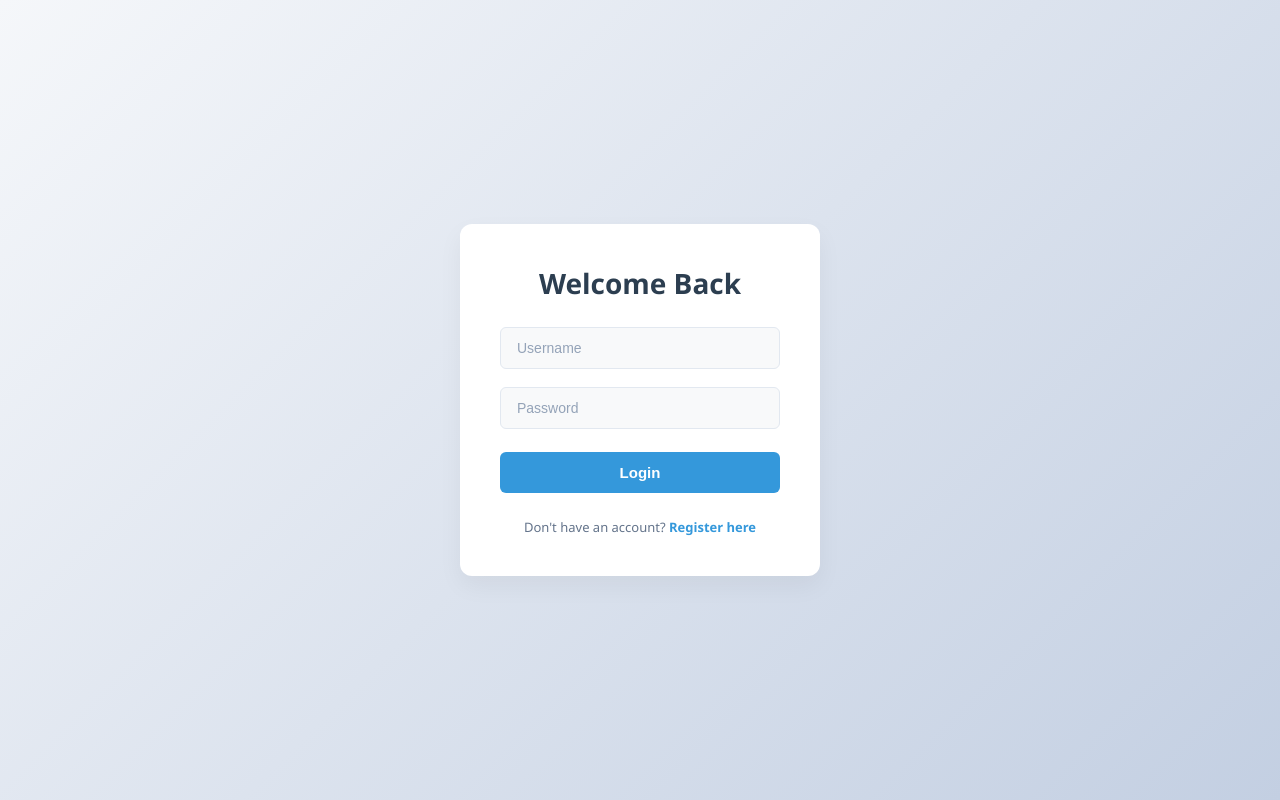
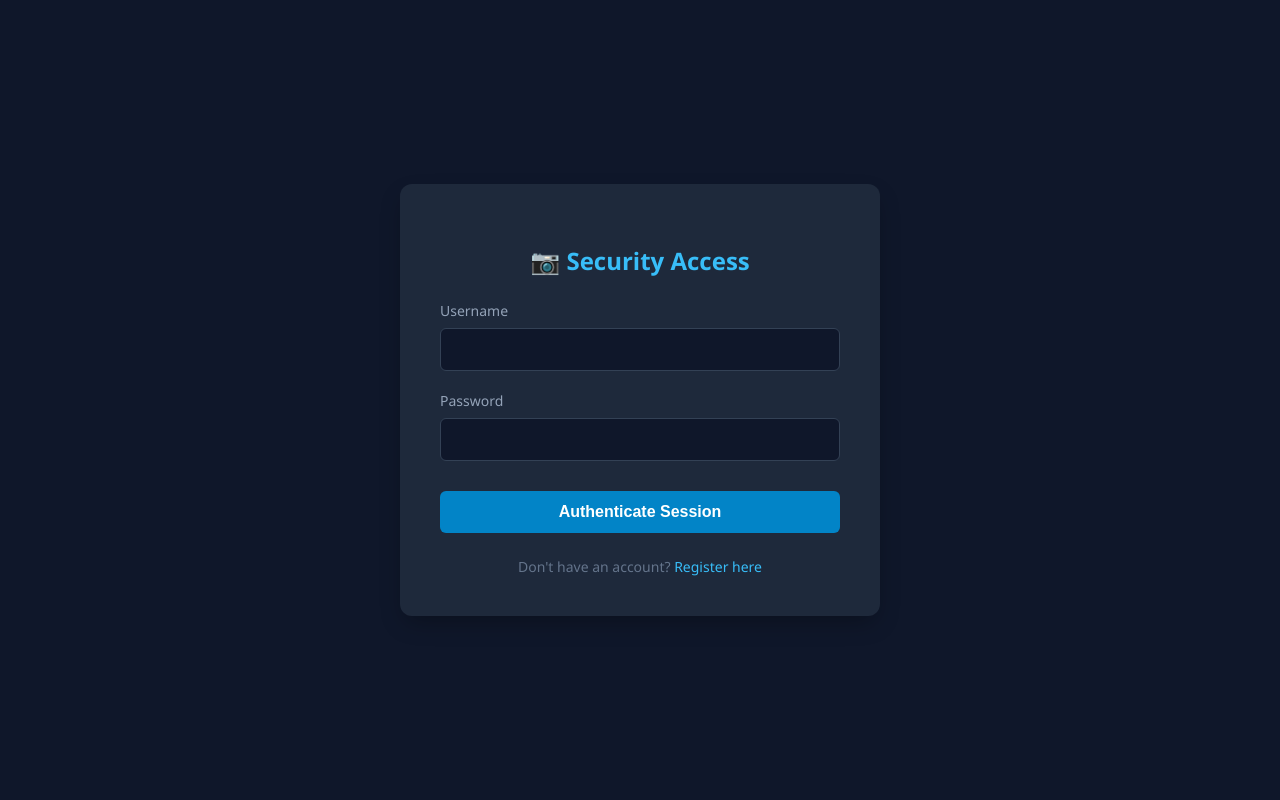
Before and after one commit to aaronjamesdg4241-prog/ip-camera-network, a Flask app: page /login in a window 1280 px wide. Run offline with Flask 3, Linux system fonts and the light colour scheme; some libraries are stand-ins or nearby versions.

Commit message:
Update login.html

```diff
--- a/templates/login.html
+++ b/templates/login.html
@@ -1,164 +1,106 @@
 <!DOCTYPE html>
 <html lang="en">
 <head>
-<meta charset="UTF-8" />
-<meta name="viewport" content="width=device-width, initial-scale=1.0" />
-<title>Login</title>
+    <meta charset="UTF-8">
+    <meta name="viewport" content="width=device-width, initial-scale=1.0">
+    <title>System Authentication</title>
     <style>
-  * {
-    box-sizing: border-box;
-    margin: 0;
-    padding: 0;
-  }
-
         body {
-    font-family: 'Segoe UI', Tahoma, Geneva, Verdana, sans-serif;
-    background: linear-gradient(135deg, #f5f7fa 0%, #c3cfe2 100%);
+            font-family: 'Segoe UI', system-ui, sans-serif;
+            background: #0f172a;
             display: flex;
             justify-content: center;
             align-items: center;
             height: 100vh;
+            margin: 0;
+            color: #fff;
         }
-
-  .login-container {
-    background: #ffffff;
+        .login-card {
+            background: #1e293b;
             padding: 40px;
             border-radius: 12px;
-    box-shadow: 0 10px 25px rgba(0, 0, 0, 0.05);
-    width: 360px;
-    transition: transform 0.2s ease, box-shadow 0.2s ease;
+            box-shadow: 0 10px 25px -5px rgba(0,0,0,0.3);
+            width: 100%;
+            max-width: 400px;
         }
-
-  .login-container:hover {
-    transform: translateY(-2px);
-    box-shadow: 0 12px 30px rgba(0, 0, 0, 0.08);
+        h2 { margin-bottom: 24px; font-weight: 600; text-align: center; color: #38bdf8; }
+        .form-group { margin-bottom: 20px; }
+        label { display: block; margin-bottom: 8px; font-size: 14px; color: #94a3b8; }
+        input {
+            width: 100%;
+            padding: 12px;
+            background: #0f172a;
+            border: 1px solid #334155;
+            border-radius: 6px;
+            color: #fff;
+            font-size: 15px;
+            box-sizing: border-box;
         }
-
-  h2 {
-    color: #2c3e50;
-    font-size: 28px;
-    font-weight: 600;
-    margin-bottom: 25px;
-    text-align: center;
-  }
-
-  .input-group {
-    margin-bottom: 18px;
-  }
-
-  input {
-    display: block;
-    width: 100%;
-    padding: 12px 16px;
-    font-size: 14px;
-    background: #f8f9fa;
-    color: #2c3e50;
-    border: 1px solid #e2e8f0;
-    border-radius: 6px;
-    outline: none;
-    transition: all 0.2s ease;
-  }
-
-  input:focus {
-    background: #ffffff;
-    border-color: #3498db;
-    box-shadow: 0 0 0 3px rgba(52, 152, 219, 0.15);
-  }
-
-  input::placeholder {
-    color: #94a3b8;
-  }
-
+        input:focus { border-color: #38bdf8; outline: none; }
         button {
             width: 100%;
             padding: 12px;
-    background: #3498db;
-    color: #fff;
+            background: #0284c7;
             border: none;
             border-radius: 6px;
-    font-size: 15px;
+            color: #fff;
+            font-size: 16px;
             font-weight: 600;
             cursor: pointer;
-    transition: background 0.2s ease;
-    margin-top: 5px;
+            margin-top: 10px;
+            transition: background 0.2s;
         }
-
-  button:hover {
-    background: #2980b9;
-  }
-
-  button:active {
-    transform: scale(0.99);
-  }
-
+        button:hover { background: #0369a1; }
         .flash-messages {
-    background: #fdf2f2;
-    color: #de3e3e;
-    border: 1px solid #f8b4b4;
-    padding: 10px;
+            background: #fee2e2;
+            color: #991b1b;
+            padding: 12px;
             border-radius: 6px;
             margin-bottom: 20px;
-    font-size: 13px;
+            font-size: 14px;
+            font-weight: 500;
+            border-left: 4px solid #ef4444;
+        }
+        .footer-text {
             text-align: center;
+            margin-top: 24px;
+            font-size: 14px;
+            color: #64748b;
         }
-
-  .flash-messages p {
-    margin-bottom: 4px;
-  }
-  .flash-messages p:last-child {
-    margin-bottom: 0;
-  }
-
-  .footer-text {
-    font-size: 13px;
-    color: #64748b;
-    text-align: center;
-    margin-top: 25px;
-  }
-
-  .footer-text a {
-    color: #3498db;
-    text-decoration: none;
-    font-weight: 600;
-    transition: color 0.2s ease;
-  }
-
-  .footer-text a:hover {
-    color: #1f618d;
-    text-decoration: underline;
-  }
+        .footer-text a { color: #38bdf8; text-decoration: none; }
+        .footer-text a:hover { text-decoration: underline; }
     </style>
 </head>
 <body>
 
-<div class="login-container">
-  <form method="POST">
-    <h2>Welcome Back</h2>
+    <div class="login-card">
+        <h2>📷 Security Access</h2>
 
-    {% with messages = get_flashed_messages() %}
+        {% with messages = get_flashed_messages(with_categories=true) %}
             {% if messages %}
+                {% for category, message in messages %}
                     <div class="flash-messages">
-          {% for message in messages %}
-            <p>{{ message }}</p>
+                        {{ message }}
+                    </div>
                 {% endfor %}
-        </div>
             {% endif %}
         {% endwith %}
 
-    <div class="input-group">
-      <input type="text" name="username" placeholder="Username" required />
+        <form action="{{ url_for('login') }}" method="POST">
+            <div class="form-group">
+                <label for="username">Username</label>
+                <input type="text" id="username" name="username" required autocomplete="off">
             </div>
+            <div class="form-group">
+                <label for="password">Password</label>
+                <input type="password" id="password" name="password" required>
+            </div>
+            <button type="submit">Authenticate Session</button>
+        </form>
 
-    <div class="input-group">
-      <input type="password" name="password" placeholder="Password" required />
+        <div class="footer-text">
+            Don't have an account? <a href="/register">Register here</a>
         </div>
-
-    <button type="submit">Login</button>
-
-    <p class="footer-text">
-      Don't have an account? <a href="{{ url_for('register') }}">Register here</a>
-    </p>
-  </form>
     </div>
 
 </body>
```
Lines whose indentation alone changed are shown as unchanged.
